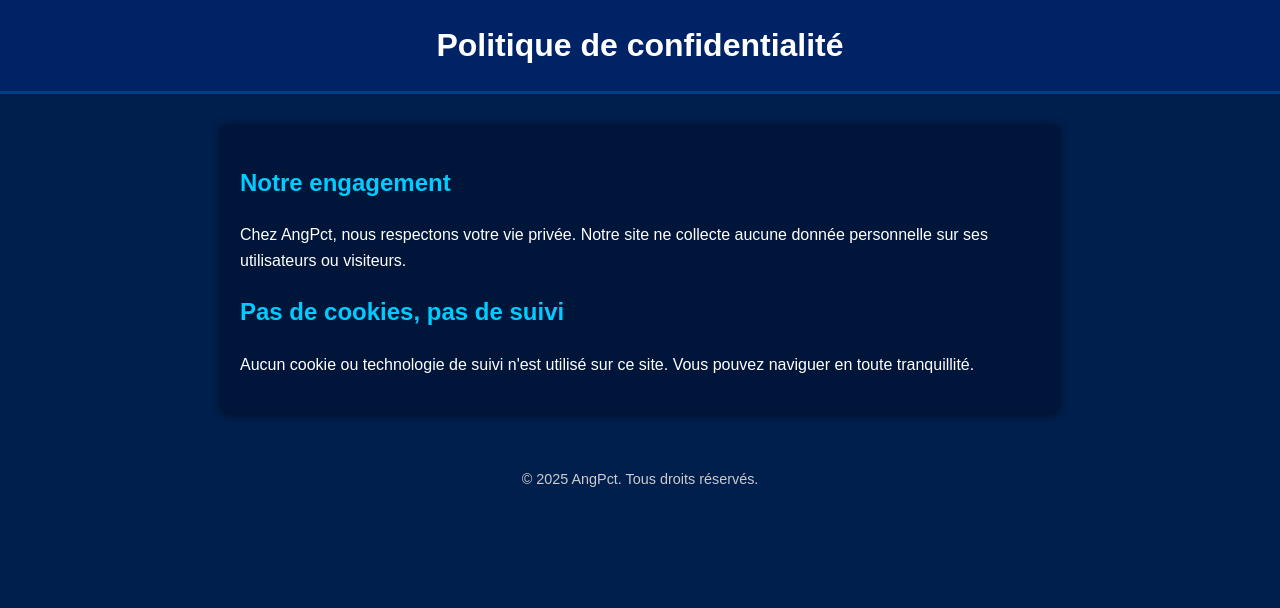
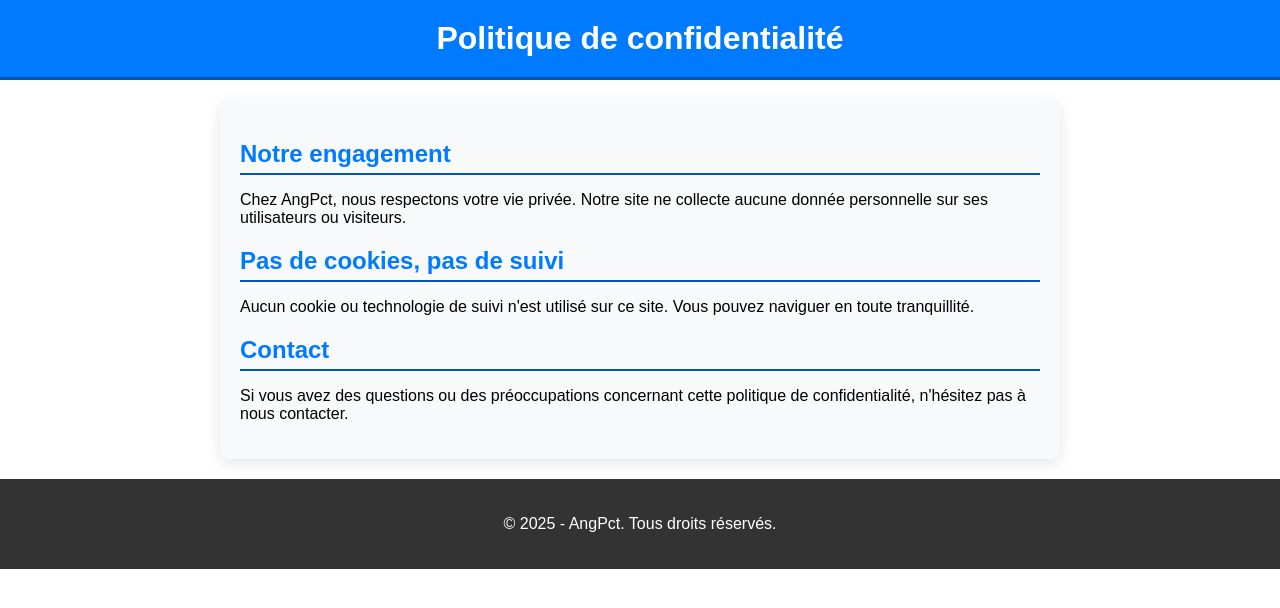
Before and after one commit to Shadow-cmd-arch/AngPct, a plain HTML site: page privacy-policy.html in a window 1280 px wide. Drawn offline with Linux system fonts and the light colour scheme.

Commit message:
Update privacy-policy.html

```diff
--- a/privacy-policy.html
+++ b/privacy-policy.html
@@ -3,45 +3,45 @@
 <head>
     <meta charset="UTF-8">
     <meta name="viewport" content="width=device-width, initial-scale=1.0">
-    <title>Politique de confidentialité</title>
+    <title>Politique de confidentialité - AngPct</title>
     <style>
+        /* Style global */
         body {
             font-family: Arial, sans-serif;
-            line-height: 1.6;
+            background-color: #ffffff;
             margin: 0;
             padding: 0;
-            background-color: #001f4d; /* Couleur de fond similaire à votre en-tête */
-            color: white; /* Texte blanc pour un bon contraste */
         }
         header {
-            background-color: #002366; /* Couleur de l'en-tête similaire à votre site */
+            background-color: #007BFF;
             color: white;
-            padding: 20px 0;
+            padding: 20px;
             text-align: center;
-            border-bottom: 3px solid #004080; /* Ligne décorative */
+            border-bottom: 3px solid #0056b3; /* Ligne décorative */
         }
         header h1 {
             margin: 0;
-            font-size: 2rem;
         }
         main {
             max-width: 800px;
-            margin: 30px auto;
+            margin: 20px auto;
             padding: 20px;
-            background: #00153a; /* Légèrement plus foncé pour contraste */
+            background-color: #f8f9fa; /* Fond légèrement gris clair */
             border-radius: 8px;
-            box-shadow: 0 2px 10px rgba(0, 0, 0, 0.5);
+            box-shadow: 0 4px 15px rgba(0, 0, 0, 0.1);
         }
         main h2 {
-            color: #00ccff; /* Accentuation avec bleu clair similaire à votre site */
+            color: #007BFF;
+            border-bottom: 2px solid #0056b3;
+            padding-bottom: 5px;
+            margin-bottom: 15px;
         }
         footer {
+            background-color: #333;
+            color: white;
             text-align: center;
-            margin-top: 30px;
-            padding: 10px 0;
-            background-color: #001f4d;
-            color: #cccccc; /* Couleur du texte de bas de page */
-            font-size: 0.9rem;
+            padding: 20px;
+            margin-top: 20px;
         }
     </style>
 </head>
@@ -55,9 +55,12 @@
 
         <h2>Pas de cookies, pas de suivi</h2>
         <p>Aucun cookie ou technologie de suivi n'est utilisé sur ce site. Vous pouvez naviguer en toute tranquillité.</p>
+
+        <h2>Contact</h2>
+        <p>Si vous avez des questions ou des préoccupations concernant cette politique de confidentialité, n'hésitez pas à nous contacter.</p>
     </main>
     <footer>
-        <p>&copy; 2025 AngPct. Tous droits réservés.</p>
+        <p>© 2025 - AngPct. Tous droits réservés.</p>
     </footer>
 </body>
 </html>
```
